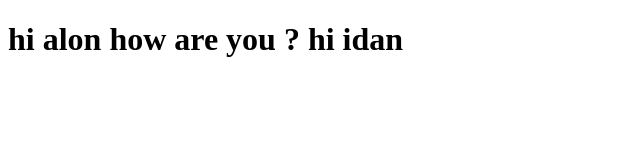
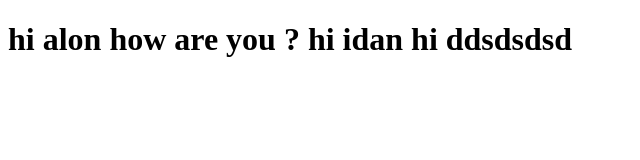
Before and after one commit to alontaviv/13-11-23-tirgol, a plain HTML site: page index.html in a window 1280 px wide. Shown: the whole page, without its empty margins (0-640 px from the left). Drawn offline with Linux system fonts and the light colour scheme.

Commit message:
added hi addsdsd

```diff
--- a/index.html
+++ b/index.html
@@ -9,6 +9,7 @@
     <h1>
 hi alon how are you   ?
 hi idan
+hi ddsdsdsd
 
     </h1>
 </body>
```
